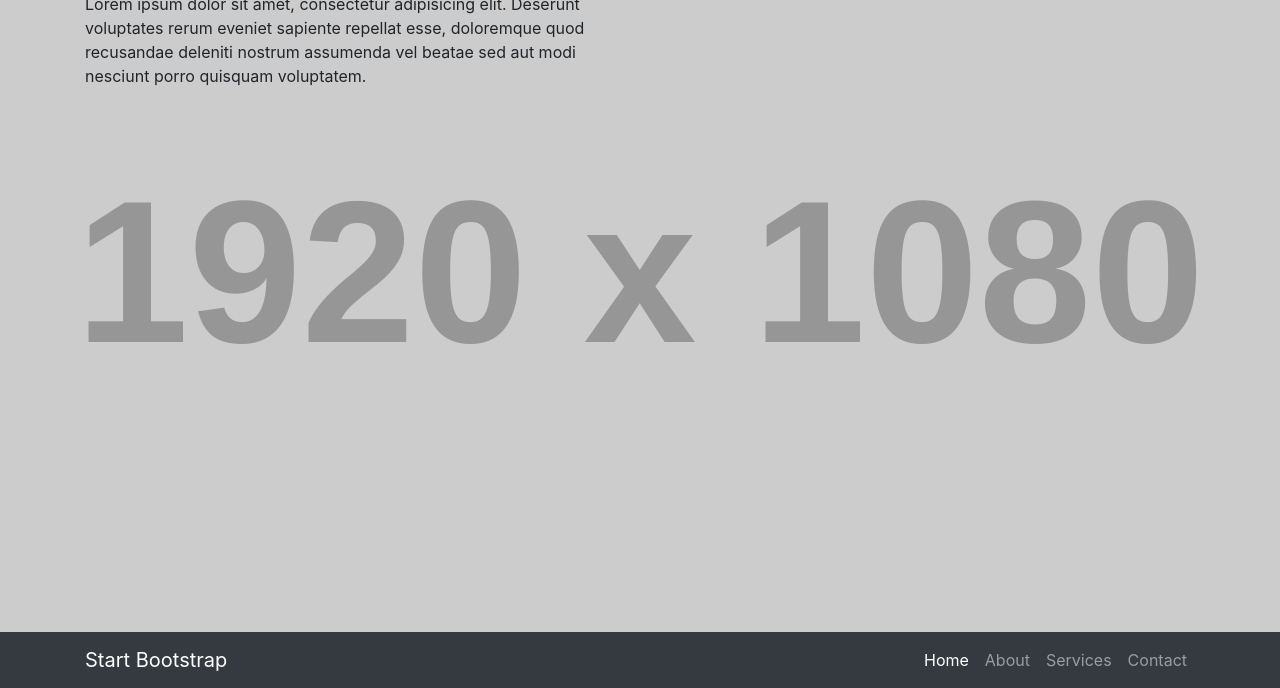
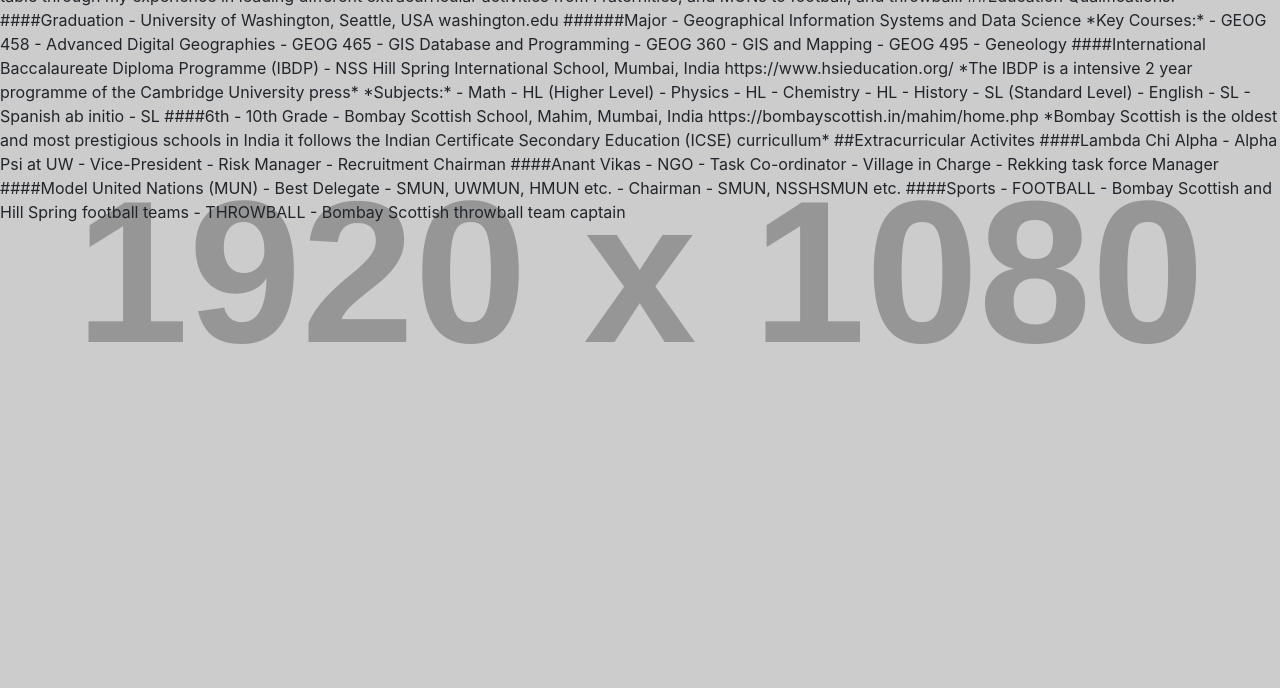
Before and after one commit to parthw98/parthw98.github.io, a website: page index.html in a window 1280 px wide. Shown: the part 112-800 px from the top of the page. Drawn offline with Linux system fonts and the light colour scheme; placeholder pictures from the web are drawn by us.

Commit message:
push index.html 1

```diff
--- a/index.html
+++ b/index.html
@@ -20,50 +20,70 @@
 
 <body>
 
-  <!-- Navigation -->
-  <nav class="navbar navbar-expand-lg navbar-dark bg-dark fixed-bottom">
-    <div class="container">
-      <a class="navbar-brand" href="#">Start Bootstrap</a>
-      <button class="navbar-toggler" type="button" data-toggle="collapse" data-target="#navbarResponsive" aria-controls="navbarResponsive" aria-expanded="false" aria-label="Toggle navigation">
-        <span class="navbar-toggler-icon"></span>
-      </button>
-      <div class="collapse navbar-collapse" id="navbarResponsive">
-        <ul class="navbar-nav ml-auto">
-          <li class="nav-item active">
-            <a class="nav-link" href="#">Home
-              <span class="sr-only">(current)</span>
-            </a>
-          </li>
-          <li class="nav-item">
-            <a class="nav-link" href="#">About</a>
-          </li>
-          <li class="nav-item">
-            <a class="nav-link" href="#">Services</a>
-          </li>
-          <li class="nav-item">
-            <a class="nav-link" href="#">Contact</a>
-          </li>
-        </ul>
-      </div>
-    </div>
-  </nav>
+<div>
+<p>
+  #Parth Yashodhan Wanage
+  Contact: parthw98@gmail.com
 
-  <!-- Page Content -->
-  <section>
-    <div class="container">
-      <div class="row">
-        <div class="col-lg-6">
-          <h1 class="mt-5">The Big Picture</h1>
-          <p>Lorem ipsum dolor sit amet, consectetur adipisicing elit. Deserunt voluptates rerum eveniet sapiente repellat esse, doloremque quod recusandae deleniti nostrum assumenda vel beatae sed aut modi nesciunt porro quisquam voluptatem.</p>
-        </div>
-      </div>
-    </div>
-  </section>
 
-  <!-- Bootstrap core JavaScript -->
-  <script src="vendor/jquery/jquery.min.js"></script>
-  <script src="vendor/bootstrap/js/bootstrap.bundle.min.js"></script>
+  ##Summary:
+  I am a Geographical Information System and Data Analyst with a specialisation in Geo-politics and Database
+  Management. I keep an insight about the various types storage spaces and databases and could resolve any
+  associated problems. I also have the expertize in mapping and data visualizations with an advantage in constructive representation. I have attended education institutions across the world which gives me a global perspective and has taught me useful communication skills to interact, collaborate, and guide a diverse range of individuals. I also bring leadership skills to the table through my experience in leading different extracurricular activities from Fraternities, and MUNs to football, and throwball.
 
+  ##Education Qualifications:
+  ####Graduation -  University of Washington, Seattle, USA
+  washington.edu
+  ######Major - Geographical Information Systems and Data Science
+  *Key Courses:*
+  - GEOG 458 - Advanced Digital Geographies
+  - GEOG 465 - GIS Database and Programming
+  - GEOG 360 - GIS and Mapping
+  - GEOG 495 - Geneology
+
+
+  ####International Baccalaureate Diploma Programme (IBDP) - NSS Hill Spring International School, Mumbai, India
+  https://www.hsieducation.org/
+  *The IBDP is a intensive 2 year programme of the Cambridge University press*
+
+  *Subjects:*
+  - Math - HL (Higher Level)
+  - Physics - HL
+  - Chemistry - HL
+  - History - SL (Standard Level)
+  - English - SL
+  - Spanish ab initio - SL
+
+
+  ####6th - 10th Grade - Bombay Scottish School, Mahim, Mumbai, India
+  https://bombayscottish.in/mahim/home.php
+
+  *Bombay Scottish is the oldest and most prestigious schools in India it follows the Indian Certificate Secondary Education (ICSE) curricullum*
+
+
+  ##Extracurricular Activites
+  ####Lambda Chi Alpha - Alpha Psi at UW
+  - Vice-President
+  - Risk Manager
+  - Recruitment Chairman
+
+  ####Anant Vikas - NGO
+  - Task Co-ordinator
+  - Village in Charge
+  - Rekking task force Manager
+
+  ####Model United Nations (MUN)
+  - Best Delegate - SMUN, UWMUN, HMUN etc.
+  - Chairman - SMUN, NSSHSMUN etc.
+
+  ####Sports
+  - FOOTBALL - Bombay Scottish and Hill Spring football teams
+  - THROWBALL - Bombay Scottish throwball team captain
+
+</p>
+
+
+</div>
 </body>
 
 </html>
```
